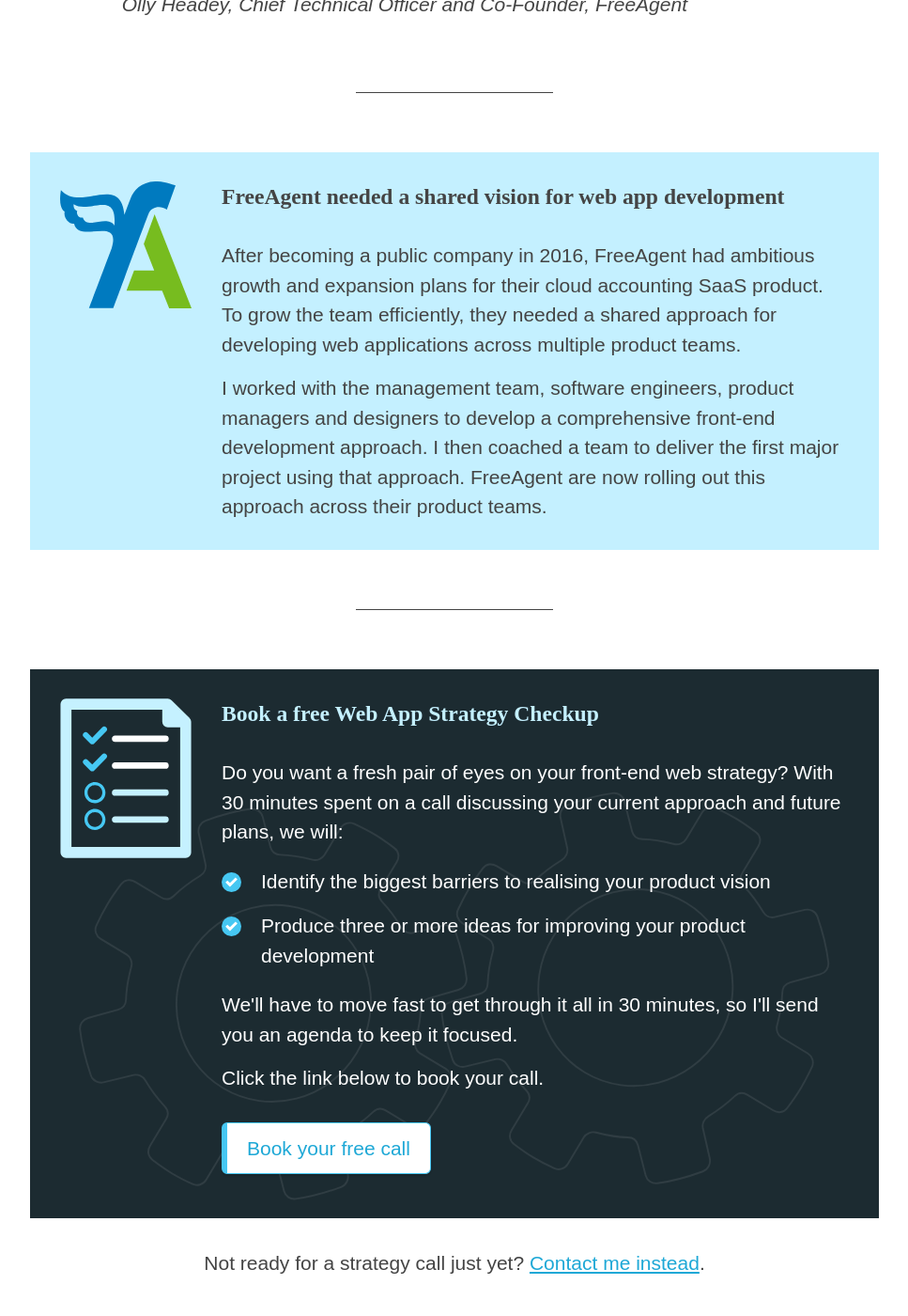
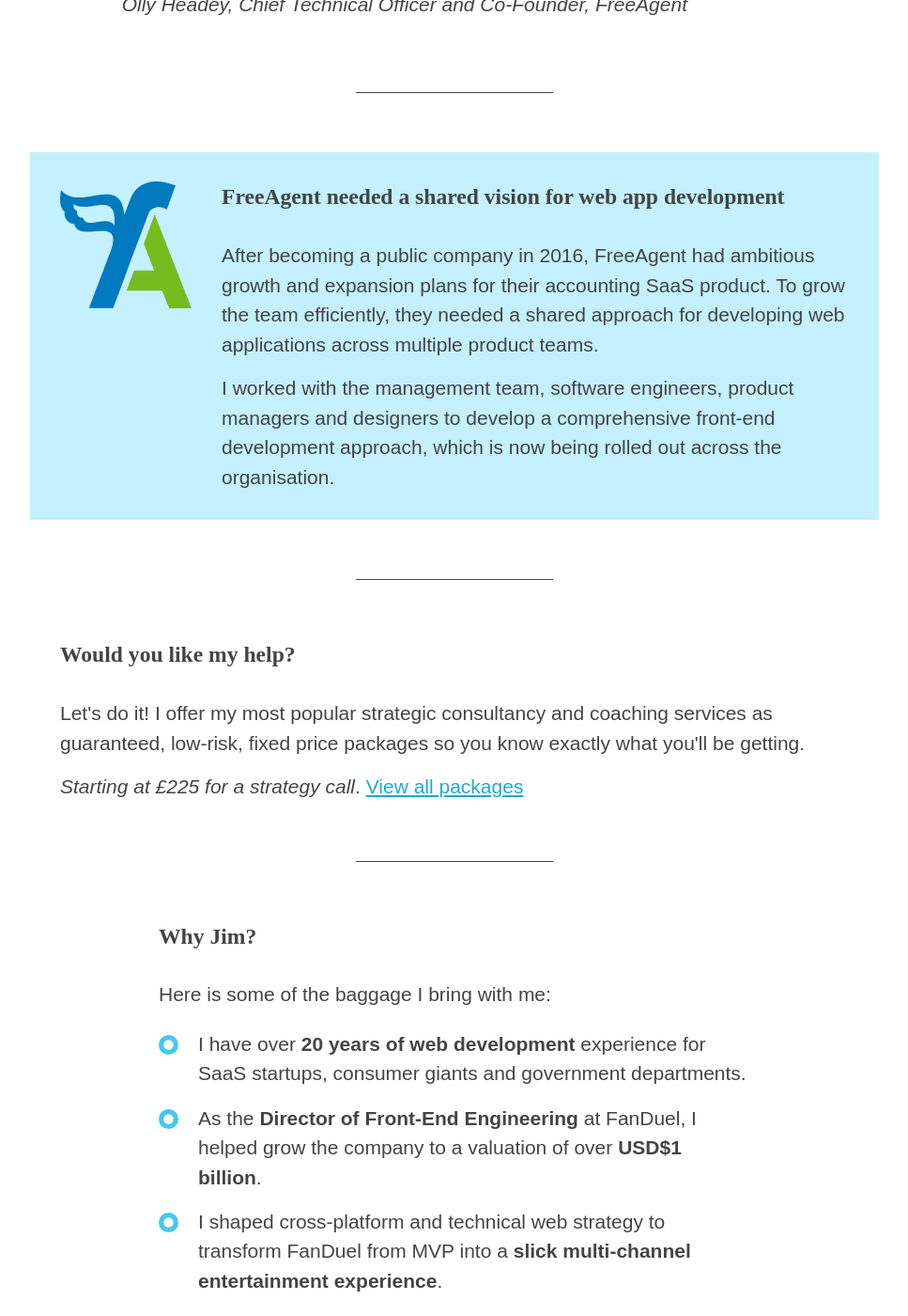
Before and after one commit to froots/froots.github.io, a Jekyll site: the page built from index.html, in a window 1280 px wide and 1400 px high, scrolled down 1738 px. Shown: the whole window at 94% size, without its empty margins (156-1123 px from the left). Built offline with Jekyll 4.4.1, drawn with Linux system fonts in a browser that asks for light colours; some of the changed text lies outside the part shown.

Commit message:
Services!

```diff
--- a/_includes/navigation.html
+++ b/_includes/navigation.html
@@ -1,5 +1,8 @@
 <nav class="navigation">
   <ul class="navigation__list navigation__list--{{ include.placing | default: "right" }} navlist">
+    <li class="navigation__item">
+      <a href="/services" class="navigation__link">Services</a>
+    </li>
     <li class="navigation__item">
       <a href="/articles" class="navigation__link">Articles</a>
     </li>
--- a/index.html
+++ b/index.html
@@ -1,9 +1,9 @@
 ---
 layout: page
 title: Jim Newbery
-subtitle: Front-end web strategy and development consultant
+subtitle: Front-end web consultant and coach
 description: >-
-  I help growing B2B SaaS companies build more profitable web apps
+  I help B2B SaaS product teams build incredible web apps
 classes: consulting
 nohireme: true
 twitter_card:
@@ -17,8 +17,8 @@
 ---
 
 <div class="hero bg--cog outside">
-  <h2 class="hero__subtitle">Front-end web strategy and development consultant</h2>
-  <h1 class="hero__title">I help growing B2B SaaS companies build more profitable web apps</h1>
+  <h2 class="hero__subtitle">Front-end web consultant and coach</h2>
+  <h1 class="hero__title">I help B2B SaaS product teams build incredible web apps</h1>
 </div>
 
 <div class="media mtb2">
@@ -32,7 +32,7 @@
       <li>ready to dramatically improve your web application</li>
       <li>growing quickly and struggling to drive your product forward</li>
       <li>uncertain how to deliver on your product vision</li>
-      <li>worried about fast-moving competitors</li>
+      <li>worried about user churn</li>
       <li>falling behind on mobile usage</li>
       <li>interested in working with a specialist with over 20 years experience</li>
     </ul>
@@ -64,16 +64,18 @@
   </div>
   <div class="media__content">
     <h2 class="mt0">FreeAgent needed a shared vision for web app development</h2>
-    <p>After becoming a public company in 2016, FreeAgent had ambitious growth and expansion plans for their cloud accounting SaaS product. To grow the team efficiently, they needed a shared approach for developing web applications across multiple product teams.</p>
-    <p>I worked with the management team, software engineers, product managers and designers to develop a comprehensive front-end development approach. I then coached a team to deliver the first major project using that approach. FreeAgent are now rolling out this approach across their product teams.</p>
+    <p>After becoming a public company in 2016, FreeAgent had ambitious growth and expansion plans for their accounting SaaS product. To grow the team efficiently, they needed a shared approach for developing web applications across multiple product teams.</p>
+    <p>I worked with the management team, software engineers, product managers and designers to develop a comprehensive front-end development approach, which is now being rolled out across the organisation.</p>
   </div>
 </div>
 
 <hr class="mtb2">
 
-{% include strategy-call-booking.html %}
+<h2>Would you like my help?</h2>
 
-<p class="align-center">Not ready for a strategy call just yet? <a href="/contact/">Contact me instead</a>.</p>
+<p>Let's do it! I offer my most popular strategic consultancy and coaching services as guaranteed, low-risk, fixed price packages so you know exactly what you'll be getting.</p>
+
+<p><em>Starting at £225 for a strategy call</em>. <a href="/services/">View all  packages</a></p>
 
 <hr class="mtb2">
 
@@ -86,7 +88,7 @@
     <li>I have over <strong>20 years of web development</strong> experience for SaaS startups, consumer giants and government departments.</li>
     <li>As the <strong>Director of Front-End Engineering</strong> at FanDuel, I helped grow the company to a valuation of over <strong>USD$1 billion</strong>.</li>
     <li>I shaped cross-platform and technical web strategy to transform FanDuel from MVP into a <strong>slick multi-channel entertainment experience</strong>.</li>
-    <li>I have hired, grown, led and coached product teams and front-end specialists.</li>
+    <li>I have hired, grown, led and coached many web product teams over the years.</li>
     <li>I'm familiar with the challenges experienced by growing SaaS companies. I can help your company as you tread this path.</li>
   </ul>
 </div>
--- /dev/null
+++ b/services/index.html
@@ -0,0 +1,89 @@
+---
+layout: page
+title: Front-end consulting and coaching services
+description: >-
+  I help B2B SaaS product teams build incredible web apps
+nohireme: true
+twitter_card:
+  type: summary
+  image: /images/consulting/card.jpg
+og_data:
+  image: /images/consulting/card.jpg
+---
+
+<h1>Services</h1>
+
+<hr>
+
+<div>
+
+  <p class="intro">My consulting and coaching services are available as guaranteed, low-risk, fixed-price packages. That way you know exactly what you're getting up front.</p>
+
+  <p>If you're not sure what service you need, <a href="/contact/">get in touch</a> and we'll work something out. </p>
+
+  <p>All prices are exclusive of VAT.</p>
+
+  <hr>
+
+  <h2>Consulting Services</h2>
+
+  <div class="mtb2">
+    <h3>60-Minute Web Strategy Call</h3>
+
+    <p>Unsure about your front-end tech approach for a new or existing app? Confused by the wealth of choice in front-end technologies? I can help focus your thinking with this strategy call. We'll discuss your situation and develop a brief roadmap or recommendations. You'll receive a recording of the call and an email summary.</p>
+
+    <p><em>A 60-minute call costs £225</em>. <a href="#">Book your call now</a></p>
+  </div>
+
+  <div class="mtb2">
+    <h3>Front-End Tech Health Check</h3>
+
+    <p>Is your application failing to deliver on your product vision and ambitions? Are you stuck deciding whether to refactor or rewrite your front-end? I'll discuss challenges with you in a kick-off call, then inspect your product and codebase. You'll receive a PDF report with a plan for improvement.</p>
+
+    <p><em>Health checks start at £1,795</em>. <a href="/contact/">Get in touch for details</a></p>
+  </div>
+
+  <div class="mtb2">
+    <h3>Front-End Product Development Audit</h3>
+
+    <p>Do you have multiple agile teams working on one or more products? Is every team doing their own thing on the front-end? Are they struggling to deliver new features? I'll work closely with your teams to gather data and ideas covering all aspects of web product development. You'll get a full PDF report of findings and targeted recommendations for improvement, and an optional follow-up call.</p>
+
+    <p><em>Audits start at £4,195</em>. <a href="/contact/">Get in touch for details</a>.</p>
+  </div>
+
+  <div class="mtb2">
+    <h3>Monthly Product Development Advisory Retainer</h3>
+
+    <p>Web products are best improved incrementally. Gain ongoing access to my experience and expertise in developing web products at scale with unlimited one-to-one contact via video call, email or messaging. Participation is limited to 5 people.</p>
+
+    <p><em>Unlimited access for £1,695/month</em>. <a href="/contact/">Get in touch for details</a>.</p>
+  </div>
+
+  <div class="mtb2">
+    <h3>Monthly Development Leadership</h3>
+
+    <p>Does your organisation need the ongoing input of an experienced technology leader with a front-end focus? This package includes hands-on technology strategy and leadership, team coaching, decision support and more.</p>
+
+    <p><em>Packages start at £7,495/month</em>. <a href="/contact/">Get in touch for details</a>.</p>
+  </div>
+
+  <hr>
+
+  <h2>Coaching Services</h2>
+
+  <div class="mtb2">
+    <h3>One-to-One Tech Lead Coaching</h3>
+
+    <p>Do you want to help a recently promoted developer succeed as a technical team lead? This monthly coaching service covers all aspects of product development, working with stakeholders, agile and lean development practices and front-end technical leadership. Includes two coaching sessions a month and unlimited email and messaging access for one person. Limited to 5 spots.</p>
+
+    <p><em>Packages start at £1,195/month</em>. <a href="/contact/">Get in touch for details</a>.</p>
+  </div>
+
+  <div class="mtb2">
+    <h3>Team Front-End Product Development Coaching</h3>
+
+    <p>Do you want to improve a whole team's front-end product development practices without hiring expensive contractors or senior developers? Each coaching package is designed exclusively for the needs of your team and product. Packages can include monthly workshops, seminars and mob programming sessions, with your product at the heart of everything.</p>
+
+    <p><em>Packages start at £2,495/month with a minimum team size of 3</em>. <a href="/contact/">Get in touch for details</a>.</p>
+  </div>
+</div>
```
Also changed, not shown: contact/index.html (+6 -5 lines).
